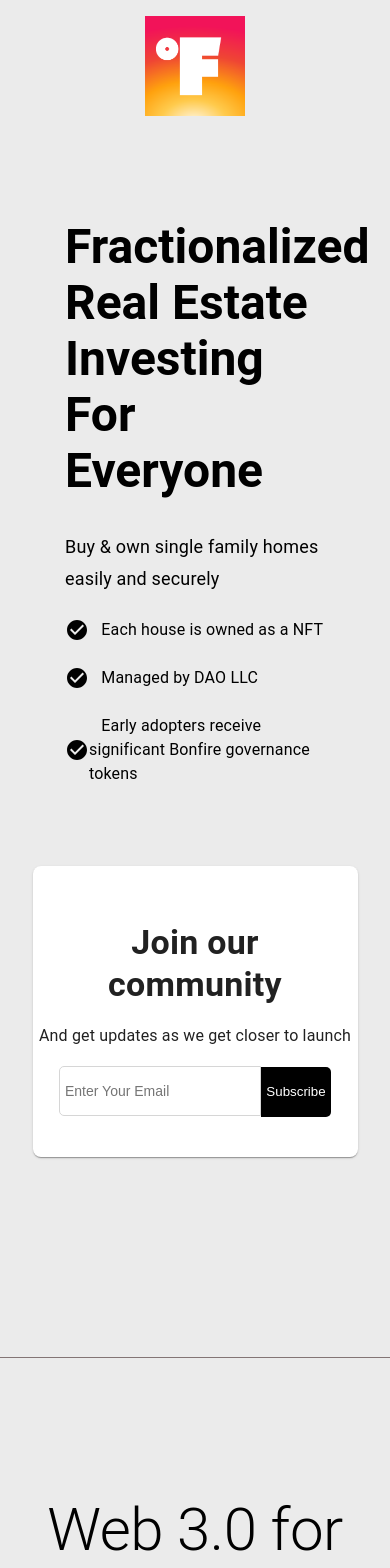
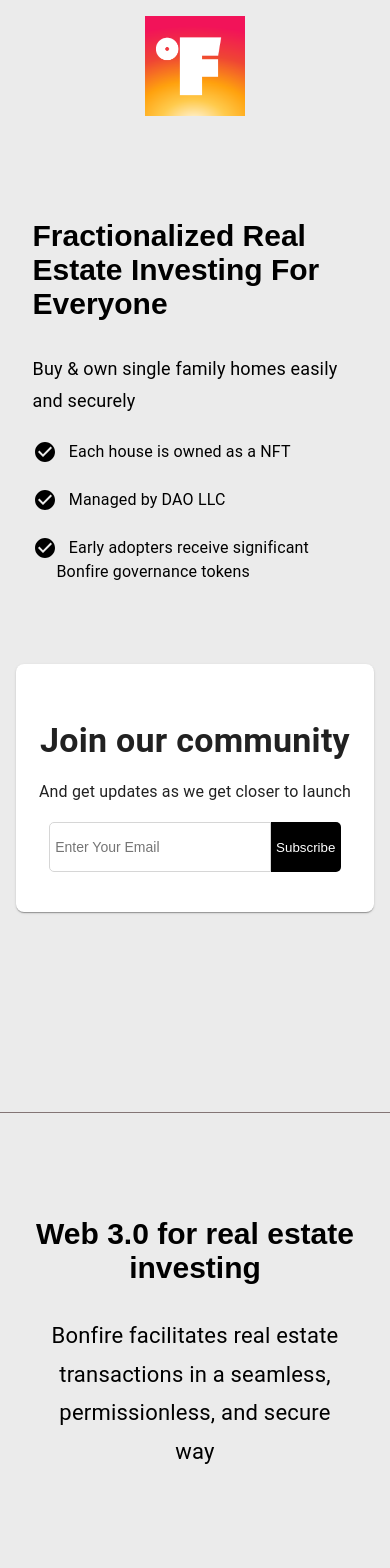
Before and after one commit to TechGeeks97/BonFire, a React (Create React App) app: page / in a window 390 px wide. Shown: the top 1568 px of the page. Built offline with nearby package versions, Linux system fonts and the light colour scheme.

Commit message:
responsive bug fixes

```diff
--- a/src/App.css
+++ b/src/App.css
@@ -26,3 +26,12 @@ button {
   border-top-right-radius: 5px;
   border-bottom-right-radius: 5px;
 }
+.main-heading {
+  font-size: 50px;
+}
+
+@media only screen and (max-width: 520px) {
+  .main-heading {
+    font-size: 30px;
+  }
+}
--- a/src/components/home/Banner.js
+++ b/src/components/home/Banner.js
@@ -15,14 +15,10 @@ const Banner = () => {
 
   return (
     <Grid container justifyContent="center" sx={{ mt: 10, mb: 15 }}>
-      <Grid item xs={8} sm={8} md={6} lg={5} xl={4} sx={{ mb: 10 }}>
-        <Typography
-          variant="h3"
-          component="h1"
-          sx={{ fontWeight: 700, justifyContent: 'center' }}
-        >
+      <Grid item xs={10} sm={8} md={6} lg={5} xl={4} sx={{ mb: 10 }}>
+        <h1 className="main-heading text-center">
           Fractionalized Real Estate Investing For Everyone
-        </Typography>
+        </h1>
         <Typography
           variant="subtitle1"
           component="div"
@@ -31,19 +27,19 @@ const Banner = () => {
           Buy & own single family homes easily and securely
         </Typography>
         <Typography variant="subtitle1" component="div">
-          <Typography sx={{ display: 'flex', alignItems: 'center', mt: 3 }}>
+          <Typography sx={{ display: 'flex', mt: 3 }}>
             <CheckCircleIcon /> &nbsp;&nbsp; Each house is owned as a NFT
           </Typography>
-          <Typography sx={{ display: 'flex', alignItems: 'center', mt: 3 }}>
+          <Typography sx={{ display: 'flex', mt: 3 }}>
             <CheckCircleIcon /> &nbsp;&nbsp; Managed by DAO LLC
           </Typography>
-          <Typography sx={{ display: 'flex', alignItems: 'center', mt: 3 }}>
+          <Typography sx={{ display: 'flex', mt: 3 }}>
             <CheckCircleIcon /> &nbsp;&nbsp; Early adopters receive significant
             Bonfire governance tokens
           </Typography>
         </Typography>
       </Grid>
-      <Grid item xs={10} sm={6} md={5} lg={4} xl={3} sx={{ mb: 10 }}>
+      <Grid item xs={11} sm={6} md={5} lg={4} xl={3} sx={{ mb: 10 }}>
         <Card
           sx={{
             border: 'none',
@@ -74,7 +70,7 @@ const Banner = () => {
           <Typography
             variant="subtitle1"
             component="div"
-            sx={{ textAlign: 'center', mt: 1 }}
+            sx={{ textAlign: 'center', m: 1 }}
           >
             And get updates as we get closer to launch
           </Typography>
--- a/src/components/home/Footer.js
+++ b/src/components/home/Footer.js
@@ -57,8 +57,7 @@ const useStyles = makeStyles(() => ({
   },
   secondFooter: {
     padding: 20,
-    display: 'flex',
-    justifyContent: 'space-around',
+    textAlign: 'center',
     color: '#666666',
   },
 }));
@@ -72,9 +71,6 @@ const Footer = () => {
       />
       <div className={classes.secondFooter}>
         <div>Copyright &copy; 2022 Bonfire</div>
-        <hr
-          style={{ height: '1px', backgroundColor: '#837575', border: 'none' }}
-        />
       </div>
     </>
   );
--- a/src/components/home/Foundations.js
+++ b/src/components/home/Foundations.js
@@ -33,7 +33,9 @@ const Foundations = () => {
   const classes = useStyles();
   return (
     <>
-      <hr style={{height:'1px' , backgroundColor: '#837575', border:'none'}}/>
+      <hr
+        style={{ height: '1px', backgroundColor: '#837575', border: 'none' }}
+      />
       <Grid
         container
         justifyContent="center"
@@ -41,29 +43,25 @@ const Foundations = () => {
         sx={{ mt: 10, mb: 30 }}
       >
         <Grid item lg={10} sx={{ mb: 10 }}>
-          <Typography
-            sx={{
-              backgroundColor: '#000',
-              px: 2,
-              borderRadius: 10,
-              color: '#fff',
-              width: 'fit-content',
-              margin: 'auto',
-              mt: 2,
-              mb: 4,
-            }}
+          <h1
+            className="main-heading text-center"
+            style={{ textAlign: 'center' }}
           >
-          </Typography>
-          <Typography variant="h2" component="h1" className={classes.heading}>
-          Web 3.0 for real estate investing
-          </Typography>
+            Web 3.0 for real estate investing
+          </h1>
           <Typography
             variant="subtitle1"
             component="div"
-            sx={{ fontSize: 26, width:'80%', marginLeft: '10%', textAlign: 'center', mt: 4 }}
+            sx={{
+              fontSize: 22,
+              width: '80%',
+              marginLeft: '10%',
+              textAlign: 'center',
+              mt: 4,
+            }}
           >
-            Bonfire facilitates real estate transactions in a seamless, permissionless, and secure way
-
+            Bonfire facilitates real estate transactions in a seamless,
+            permissionless, and secure way
           </Typography>
         </Grid>
         <Grid item xs={8} sm={8} md={3} lg={2.2}>
@@ -74,8 +72,8 @@ const Foundations = () => {
           >
             Ease
           </Typography>
-          <Typography sx={{ textAlign: 'center', fontSize: 18 }}>
-          Transforming transactions that used to take 30 days into 30 seconds
+          <Typography sx={{ textAlign: 'center', fontSize: 18, mb: 3 }}>
+            Transforming transactions that used to take 30 days into 30 seconds
           </Typography>
         </Grid>
         <Grid item xs={8} sm={8} md={3} lg={2.2}>
@@ -86,8 +84,9 @@ const Foundations = () => {
           >
             Liquidity
           </Typography>
-          <Typography sx={{ textAlign: 'center', fontSize: 18 }}>
-          The blockchain never sleeps and can facilitate decentralized transactions 24/7/365
+          <Typography sx={{ textAlign: 'center', fontSize: 18, mb: 3 }}>
+            The blockchain never sleeps and can facilitate decentralized
+            transactions 24/7/365
           </Typography>
         </Grid>
         <Grid item xs={8} sm={8} md={3} lg={2.2}>
@@ -99,11 +98,11 @@ const Foundations = () => {
             Security
           </Typography>
           <Typography sx={{ textAlign: 'center', fontSize: 18 }}>
-          Our technology is immutable and your investment is always protected and secure
+            Our technology is immutable and your investment is always protected
+            and secure
           </Typography>
         </Grid>
       </Grid>
-
     </>
   );
 };
```
